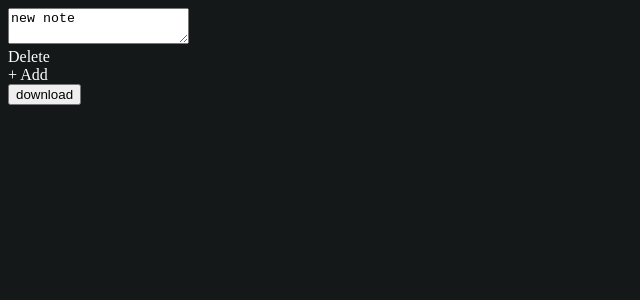
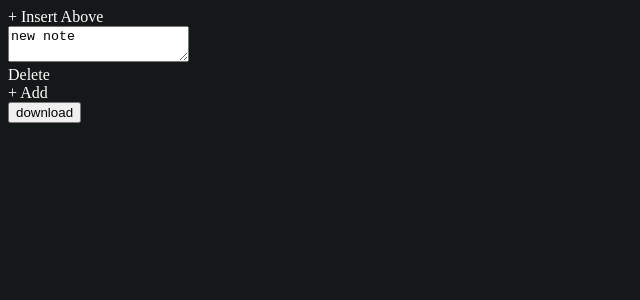
Before and after one commit to prog-g/dcc-report, a React app: page / in a window 1280 px wide. Shown: the top 300 px of the page, without its empty margins (0-640 px from the left). Built offline with nearby package versions, Linux system fonts and the light colour scheme.

Commit message:
Insert above

```diff
--- a/src/Note.tsx
+++ b/src/Note.tsx
@@ -4,6 +4,16 @@ type Props = { id: number; setNotes: SetNoteFunc };
 
 const Note: React.FunctionComponent<Props> = props => {
   const [content, setContent] = React.useState("new note");
+  const insert = React.useCallback(() => {
+    props.setNotes(prev => {
+      const i = prev.findIndex(n => n.id == props.id);
+      const maxId = prev.reduce((a, n) => (a < n.id ? n.id : a), 0);
+      return prev
+        .slice(0, i)
+        .concat([{ id: maxId + 1 }])
+        .concat(prev.slice(i, prev.length));
+    });
+  }, [props]);
   const edit = React.useCallback(
     (e: React.ChangeEvent<HTMLTextAreaElement>) => setContent(e.target.value),
     []
@@ -14,6 +24,9 @@ const Note: React.FunctionComponent<Props> = props => {
   );
   return (
     <div className="note">
+      <div className="insert-action">
+        <span onClick={insert}>+ Insert Above</span>
+      </div>
       <textarea className="content" value={content} onChange={edit}></textarea>
       <div className="delete-action">
         <span onClick={del}>Delete</span>
```
